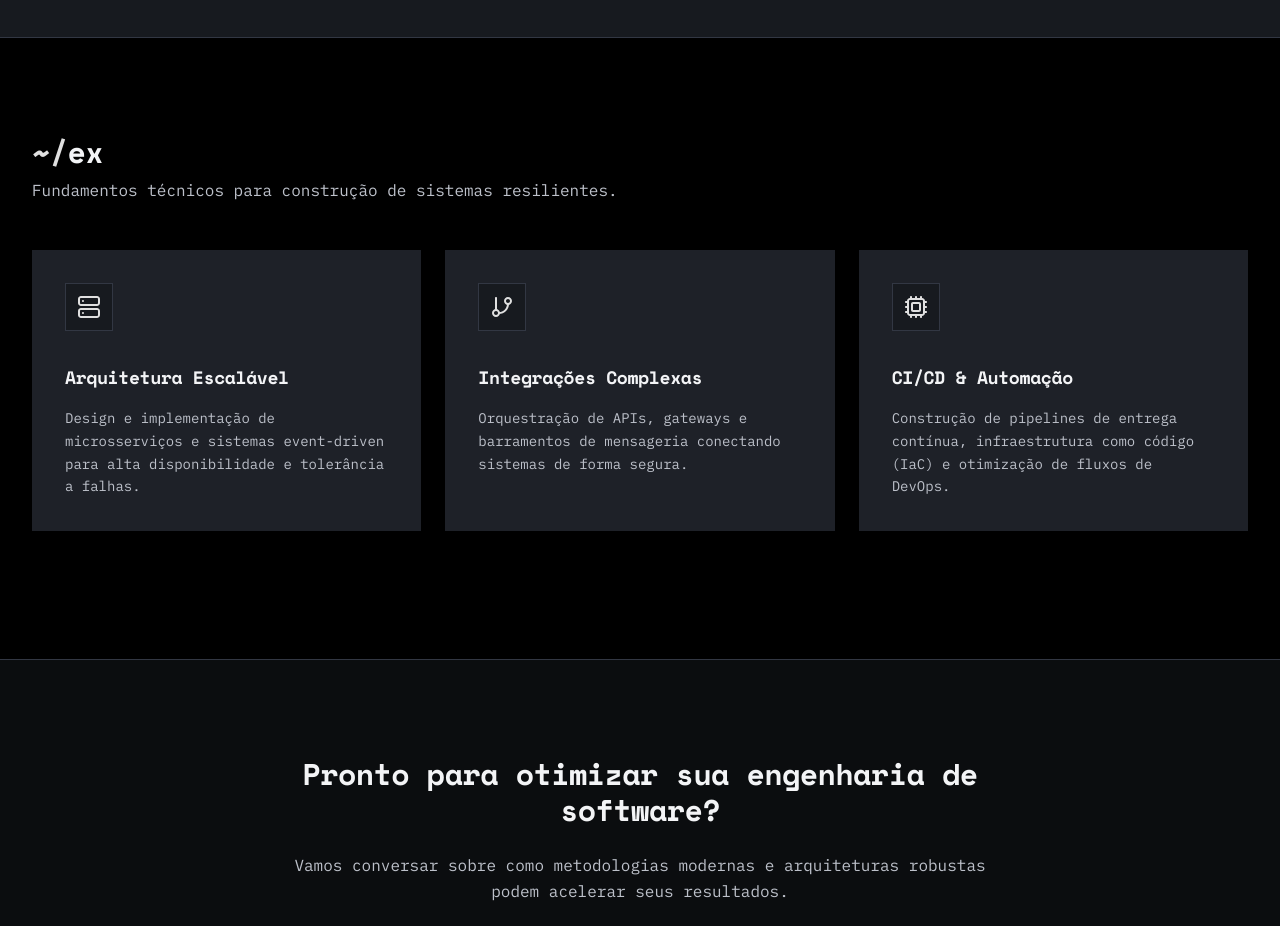
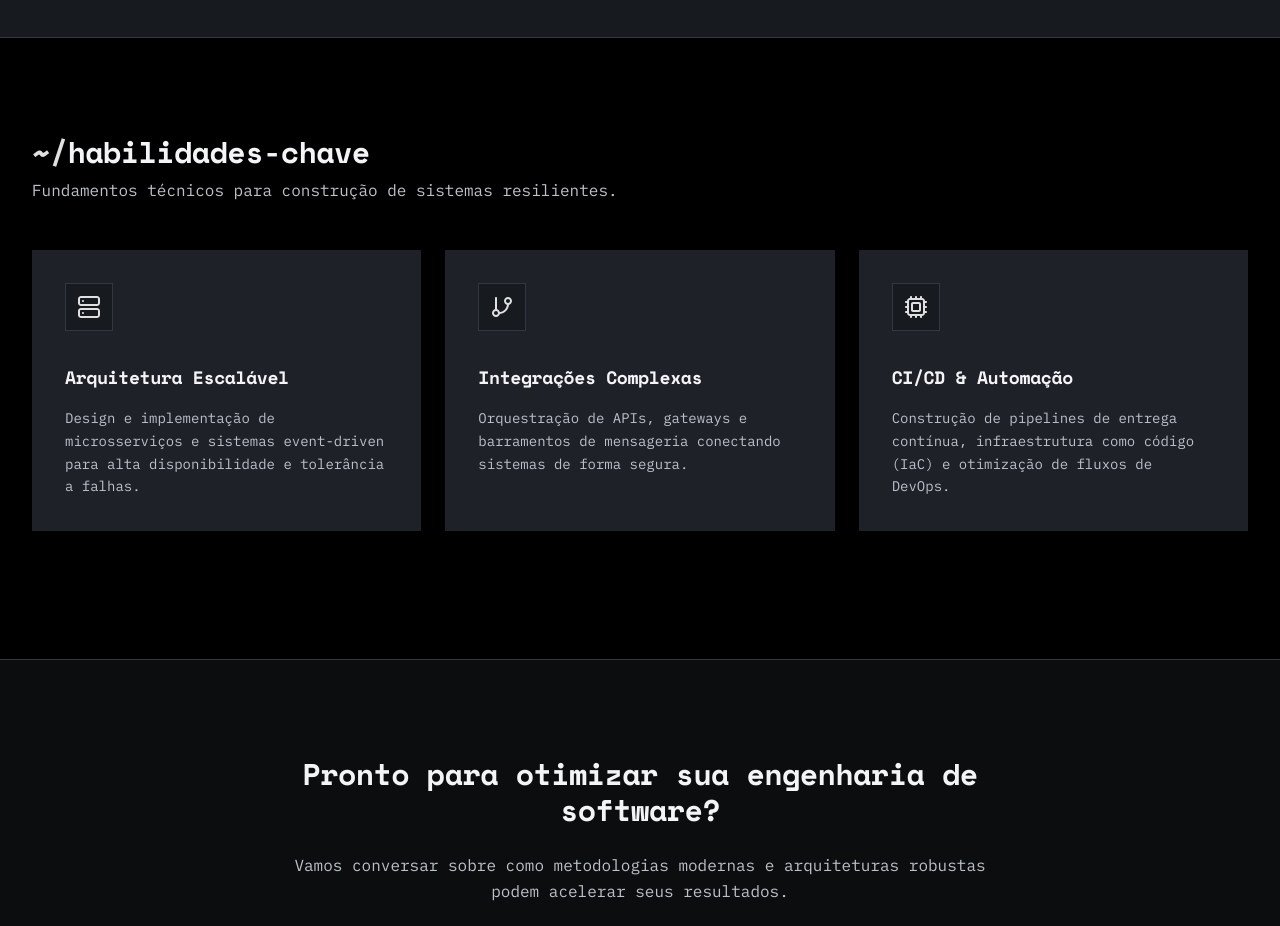
Before and after one commit to portolucaslp26/portfolio2026, a React (Vite) app: page / in a window 1280 px wide. Shown: the part 840-1766 px from the top of the page. Built offline with nearby package versions, Linux system fonts and the light colour scheme.

Commit message:
Corrigindo layout

```diff
--- a/src/pages/Home.jsx
+++ b/src/pages/Home.jsx
@@ -130,13 +130,13 @@ export default function Home() {
                   sequence={[
                     "habilidades-chave",
                     4000,
-                    "expertise-area",
-                    4000
+                    // "expertise-area",
+                    // 4000
                   ]}
                   wrapper="span"
                   speed={50}
                   className="text-[#f3f4f6]"
-                  repeat={Infinity}
+                  repeat={1}
                 />
               </h2>
             <p className="text-[#bdc1ca]">Fundamentos técnicos para construção de sistemas resilientes.</p>
```
